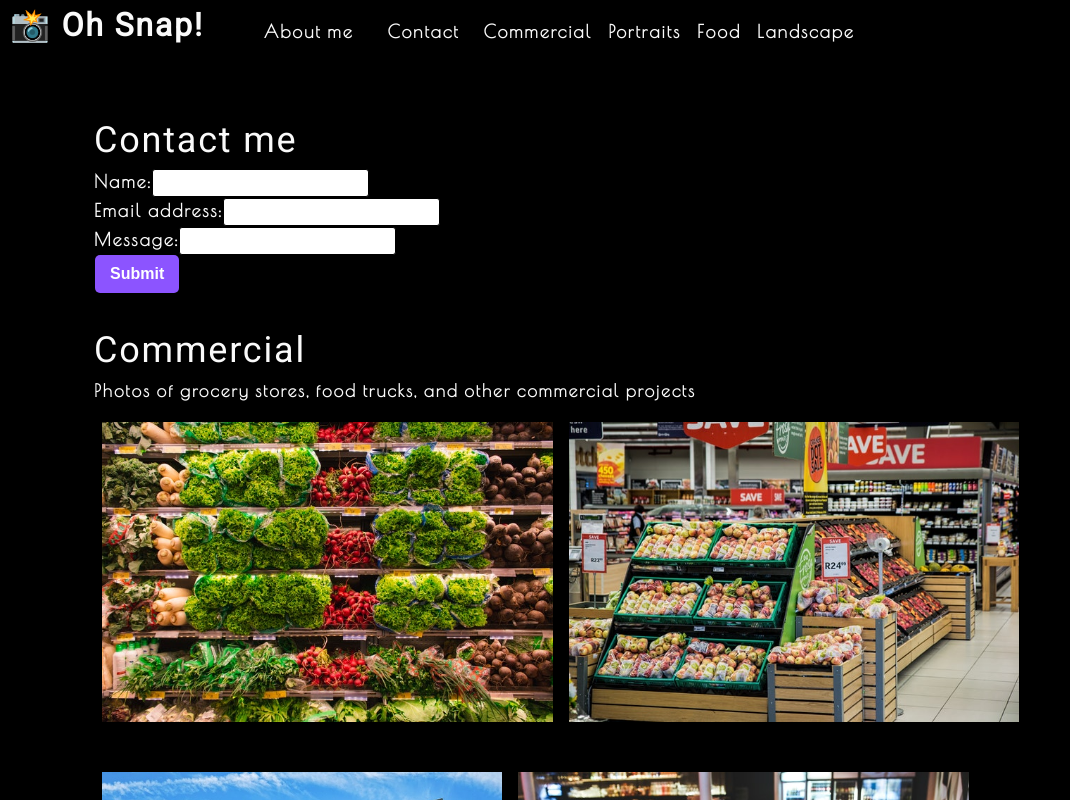
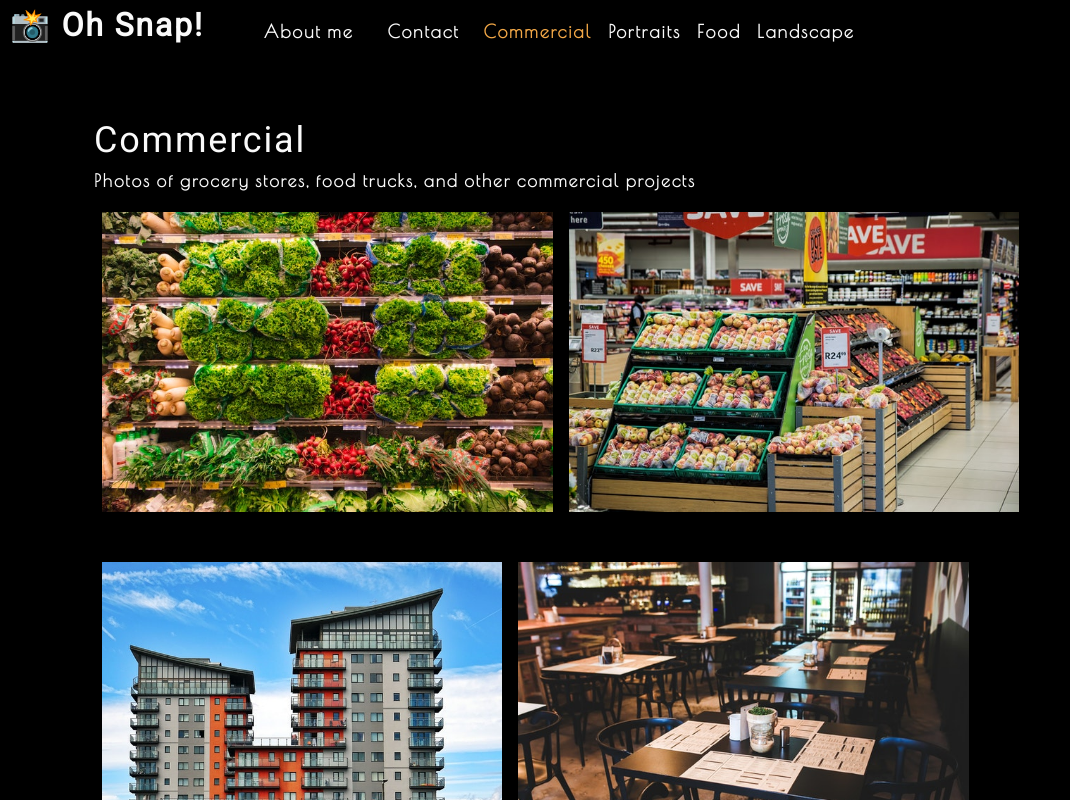
Before and after one commit to briandgomez/photo-port, a React (Create React App) app: page / in a window 1280 px wide. Shown: the top 800 px of the page, without its empty margins (0-1070 px from the left). Built offline with nearby package versions, Linux system fonts and the light colour scheme.

Commit message:
conditional rendering

```diff
--- a/src/App.js
+++ b/src/App.js
@@ -5,6 +5,7 @@
 import ContactForm from './components/Contact';
 
 function App() {
+  const [contactSelected, setContactSelected] = useState(false);
   const [categories] = useState([
     {
       name: 'commercial',
@@ -23,11 +24,29 @@
         categories={categories}
         setCurrentCategory={setCurrentCategory}
         currentCategory={currentCategory}
+        contactSelected= {contactSelected}
+        setContactSelected={setContactSelected}
       ></Nav>
       <main>
-        <ContactForm></ContactForm>
-        <Gallery currentCategory={currentCategory}></Gallery>
-        <About></About>
+        {!contactSelected ? (
+          <>
+            <Gallery currentCategory={currentCategory}></Gallery>
+            <About></About>
+          </>
+        ) : (
+          <ContactForm></ContactForm>
+        )}
+        {/*
+        Code above is the same as the following:
+        if(!contactSelected) {
+          <>
+            <Gallery currentCategory={currentCategory}></Gallery>
+            <About></About>
+          </>
+        } else {
+            <ContactForm></ContactForm>
+          }
+        */}
       </main>
     </div>
   );
--- a/src/components/Contact/index.js
+++ b/src/components/Contact/index.js
@@ -1,11 +1,35 @@
 import React, { useState } from "react";
+import { validateEmail } from '../../utils/helpers';
 
 function ContactForm() {
     const [formState, setFormState] = useState({ name: '', email: '', message: '' });
     const { name, email, message } = formState;
+    const [errorMessage, setErrorMessage] = useState('');
+
     //JSX
     function handleChange(e) {
-        setFormState({ ...formState, [e.target.value]: e.target.value })
+        if (e.target.name === 'email') {
+            const isValid = validateEmail(e.target.value);
+            console.log(isValid);
+            //isValid conditional statement
+            if (!isValid) {
+                setErrorMessage('Your email is invalid!');
+            } else {
+                setErrorMessage('');
+            }
+        } else {
+            if (!e.target.value.length) {
+                setErrorMessage(`${e.target.name} is required`);
+            } else {
+                setErrorMessage('');
+            }
+        }
+
+        //State only updates if the form passes the quality test aka state updates if information given by user is valid
+        if (!errorMessage) {
+            setFormState({ ...formState, [e.target.value]: e.target.value })
+        }
+        console.log('errorMessage', errorMessage);
     }
 
     function handleSubmit(e) {
@@ -20,18 +44,31 @@
                 {/*name input*/}
                 <div>
                     <label htmlFor="name">Name:</label>
-                    <input type="text" name="name" defaultValue={name} onChange={handleChange} />
+                    <input type="text" name="name" defaultValue={name} onBlur={handleChange} />
                 </div>
                 {/*email input*/}
                 <div>
                     <label htmlFor="email">Email address:</label>
-                    <input type="email" name="email" defaultValue={email} onChange={handleChange} />
+                    <input type="email" name="email" defaultValue={email} onBlur={handleChange} />
                 </div>
                 {/*message text area*/}
                 <div>
                     <label htmlFor="message">Message:</label>
-                    <input type="message" rows="5" defaultValue={message} onChange={handleChange} />
+                    <input type="message" rows="5" defaultValue={message} onBlur={handleChange} />
                 </div>
+                {errorMessage && (
+                    <div>
+                        <p className="error-text">{errorMessage}</p>
+                    </div>
+                )}
+                {/*
+                Code above is the same as the following:
+                if(errorMessage) {
+                        <div>
+                            <p className="error-text">{errorMessage}</p>
+                        </div>
+                    }
+                */}
                 <button type="submit">Submit</button>
             </form>
         </section>
--- a/src/components/Nav/index.js
+++ b/src/components/Nav/index.js
@@ -6,6 +6,8 @@
     categories = [],
     setCurrentCategory,
     currentCategory,
+    contactSelected,
+    setContactSelected
   } = props;
 
 
@@ -23,26 +25,26 @@
       </h2>
       <nav>
         <ul className="flex-row">
-          <li className="mx-2">
-            <a data-testid="about" href="#about">
+          <li className={`mx-2 ${contactSelected && 'navActive'}`} >
+            <a data-testid="about" href="#about" onClick={() => setContactSelected(false)}>
               About me
             </a>
           </li>
           <li className={"mx-2"}>
-            <span onClick={() => handleClick('Contact')}>
+            <span onClick={() => setContactSelected(true)}>
               Contact
             </span>
           </li>
           {categories.map((category) => (
             <li
-              className={`mx-1 ${
-                currentCategory.name === category.name
+              className={`mx-1 ${currentCategory.name === category.name && !contactSelected && `navActive`
                 }`}
               key={category.name}
             >
               <span
                 onClick={() => {
                   setCurrentCategory(category);
+                  setContactSelected(false);
                 }}
               >
                 {capitalizeFirstLetter(category.name)}
@@ -51,7 +53,7 @@
           ))}
         </ul>
       </nav>
-    </header>
+    </header >
   );
 }
 
```
